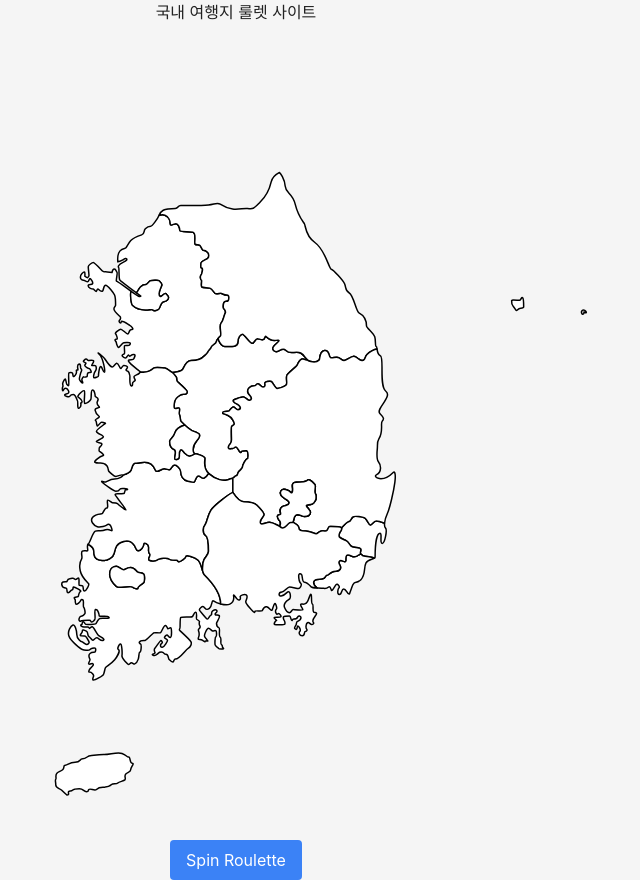
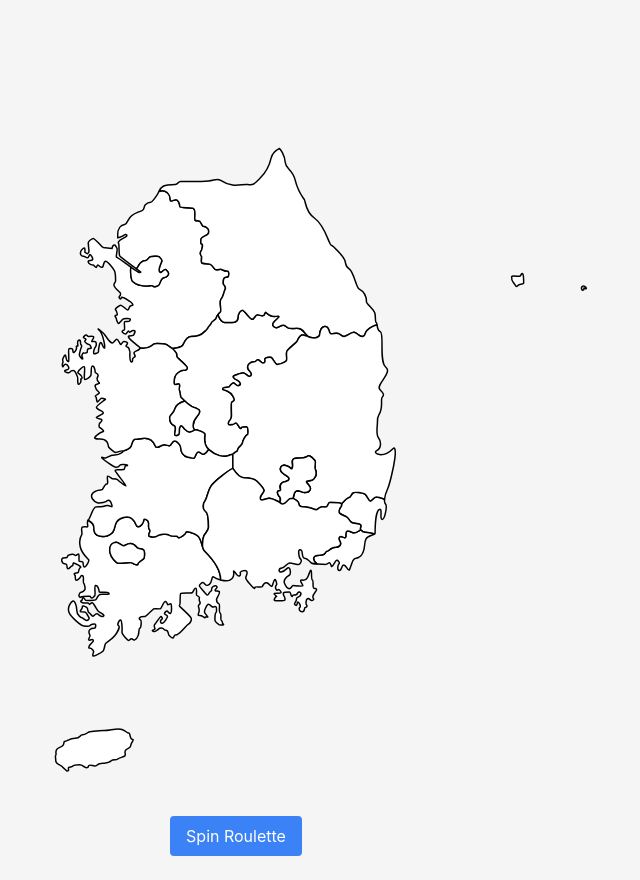
Before and after one commit to kimzeze/korea-travel-roulette, a Next.js app: page / in a window 1280 px wide. Shown: the whole page, without its empty margins (404-1044 px from the left). After the commit the page ends 856 px from the top, so only its background shows below. Built offline with nearby package versions, Linux system fonts and the light colour scheme.

Commit message:
[🔥remove] 헤더 삭제

```diff
--- a/src/app/layout.tsx
+++ b/src/app/layout.tsx
@@ -1,6 +1,6 @@
 import type { Metadata } from "next";
 import "./globals.css";
-import Header from "@/components/Header";
+// import Header from "@/components/Header";
 
 export const metadata: Metadata = {
   title: "국내 여행지 룰렛",
@@ -16,7 +16,7 @@ export default function RootLayout({
     <html lang="ko">
       <head />
       <body>
-        <Header />
+        {/* <Header /> */}
         {children}
       </body>
     </html>
--- a/src/components/Header.tsx
+++ /dev/null
@@ -1,9 +0,0 @@
-"use client";
-
-export default function Header() {
-  return (
-    <header className="flex justify-center items-center">
-      <h1>국내 여행지 룰렛 사이트</h1>
-    </header>
-  );
-}
--- a/src/components/_index.ts
+++ b/src/components/_index.ts
@@ -1 +1 @@
-export { default as Header } from "./Header";
+// export { default as Header } from "./Header";
```
